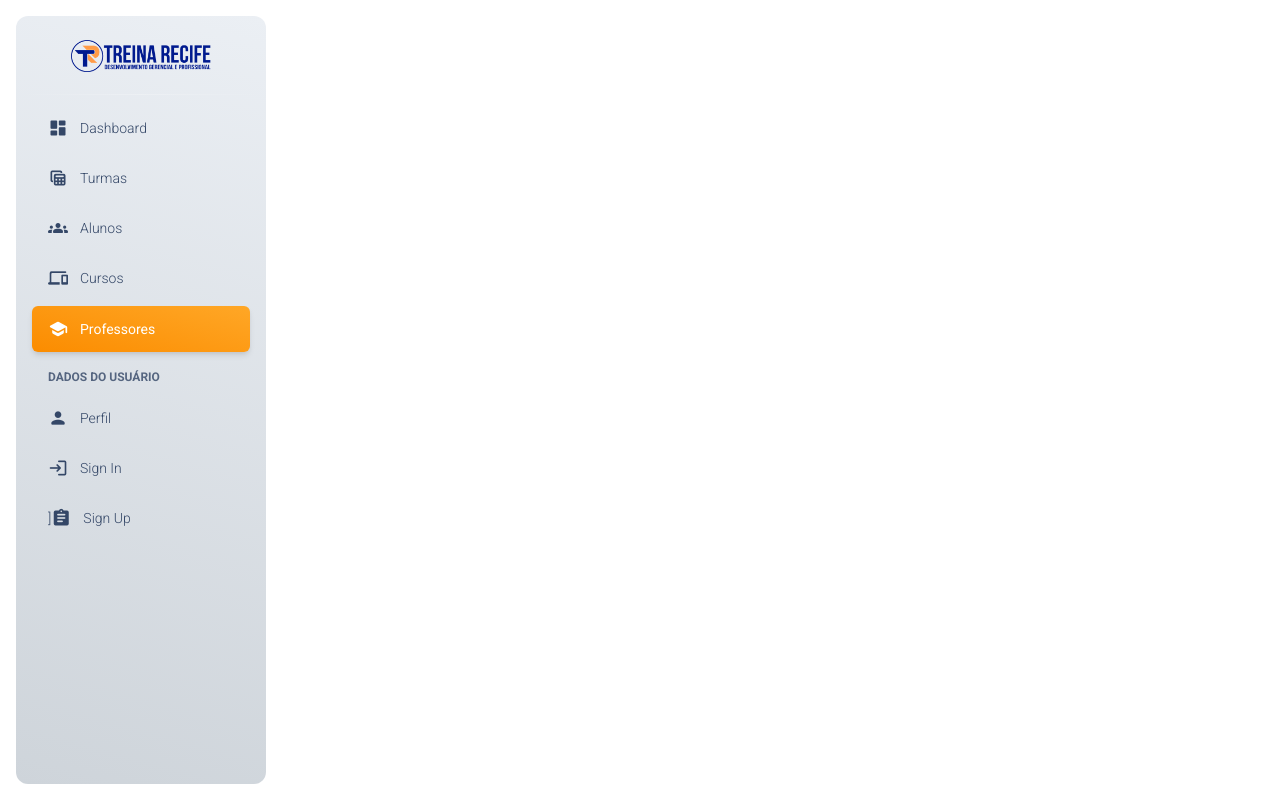
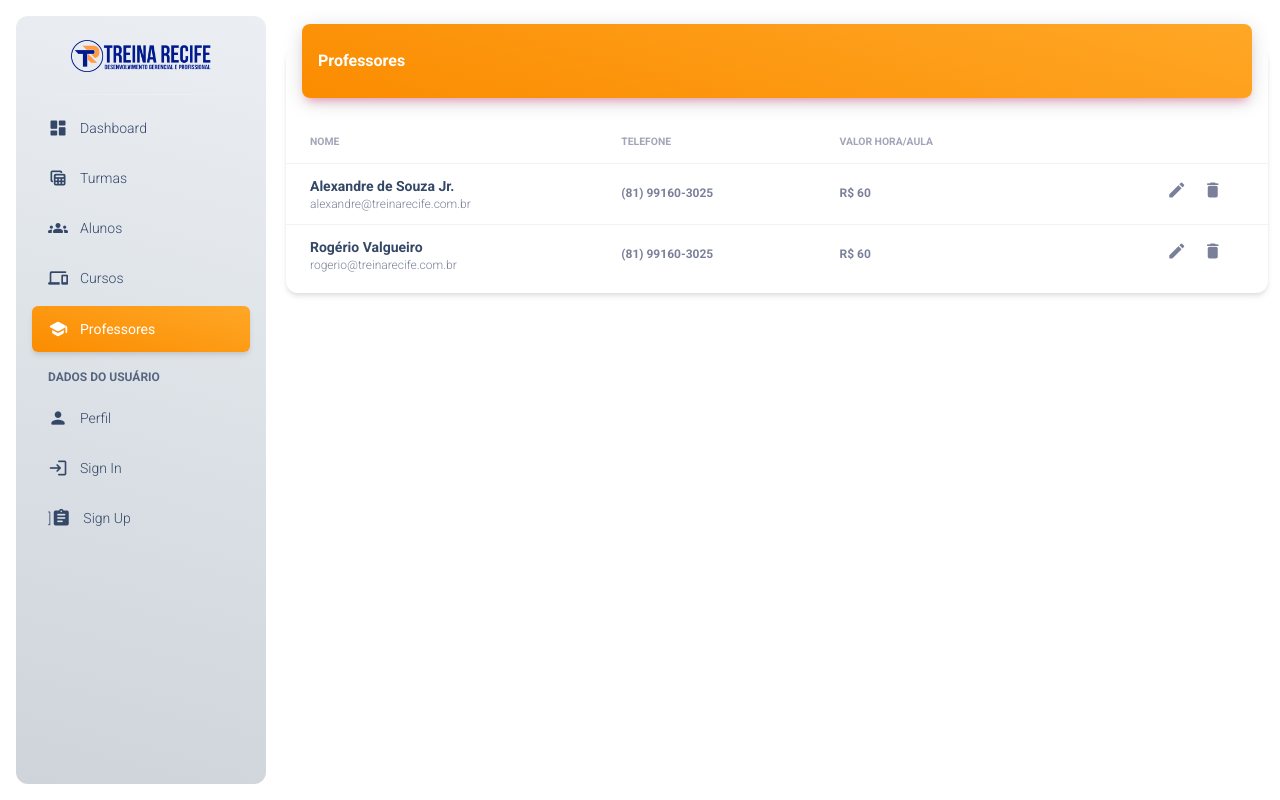
Before and after one commit to alexandresjunior/java-experience-treina-recife, a React (Create React App) app in the folder treina-recife-js/: page /professores in a window 1280 px wide. Built offline with nearby package versions, Linux system fonts and the light colour scheme.

Commit message:
Criação da página de professores (mockados)

```diff
--- a/treina-recife-js/src/pages/Professores.js
+++ b/treina-recife-js/src/pages/Professores.js
@@ -1,8 +1,83 @@
 const Professores = () => {
     return (
-        <>
-        </>
+        <main class="main-content position-relative max-height-vh-100 h-100 border-radius-lg ">
+            <div className="container-fluid py-4">
+                <div className="row">
+                    <div className="col-12">
+                        <div className="card my-4">
+                            <div className="card-header p-0 position-relative mt-n4 mx-3 z-index-2">
+                                <div className="bg-gradient-warning shadow-primary border-radius-lg pt-4 pb-3">
+                                    <h6 className="text-white text-capitalize ps-3">Professores</h6>
+                                </div>
+                            </div>
+
+                            <div className="card-body px-0 pb-2">
+                                <div className="table-responsive p-0">
+                                    <table className="table align-items-center mb-0">
+                                        <thead>
+                                            <tr>
+                                                <th className="text-uppercase text-secondary text-xxs font-weight-bolder opacity-7">Nome</th>
+                                                <th className="text-uppercase text-secondary text-xxs font-weight-bolder opacity-7 ps-2">Telefone</th>
+                                                <th className="text-uppercase text-secondary text-xxs font-weight-bolder opacity-7 ps-2">Valor Hora/Aula</th>
+                                                <th className="text-secondary opacity-7"></th>
+                                            </tr>
+                                        </thead>
+                                        <tbody>
+                                            {
+                                                professores.map((professor, index) => {
+                                                    return (
+                                                        <tr key={index}>
+                                                            <td className="col-3">
+                                                                <div className="d-flex px-2 py-1">
+                                                                    <div className="d-flex flex-column justify-content-center ps-2">
+                                                                        <h6 className="mb-0 text-sm">{professor.nome}</h6>
+                                                                        <p className="text-xs text-secondary mb-0">{professor.email}</p>
+                                                                    </div>
+                                                                </div>
+                                                            </td>
+                                                            <td className="col-2">
+                                                                <p className="text-xs font-weight-bold mb-0">{professor.telefone}</p>
+                                                            </td>
+                                                            <td className="col-3">
+                                                                <p className="text-xs font-weight-bold mb-0">R$ {professor.valor}</p>
+                                                            </td>
+                                                            <td className="col-1 align-middle">
+                                                                <a href="/" className="text-secondary font-weight-bold text-xs pe-3" data-toggle="tooltip" data-original-title="Editar usuário">
+                                                                    <i className="material-icons opacity-10">edit</i>
+                                                                </a>
+                                                                <a href="/" className="text-secondary font-weight-bold text-xs" data-toggle="tooltip" data-original-title="Deletar usuário">
+                                                                    <i className="material-icons opacity-10">delete</i>
+                                                                </a>
+                                                            </td>
+                                                        </tr>
+                                                    )
+                                                })
+                                            }
+                                        </tbody>
+                                    </table>
+                                </div>
+                            </div>
+                        </div>
+                    </div>
+                </div>
+            </div>
+        </main>
     )
 }
 
 export default Professores;
+
+const professores = [
+    {
+        "nome": "Alexandre de Souza Jr.",
+        "email": "alexandre@treinarecife.com.br",
+        "telefone": "(81) 99160-3025",
+        "valor": 60
+    },
+    {
+        "nome": "Rogério Valgueiro",
+        "email": "rogerio@treinarecife.com.br",
+        "telefone": "(81) 99160-3025",
+        "valor": 60
+    }
+]
```
